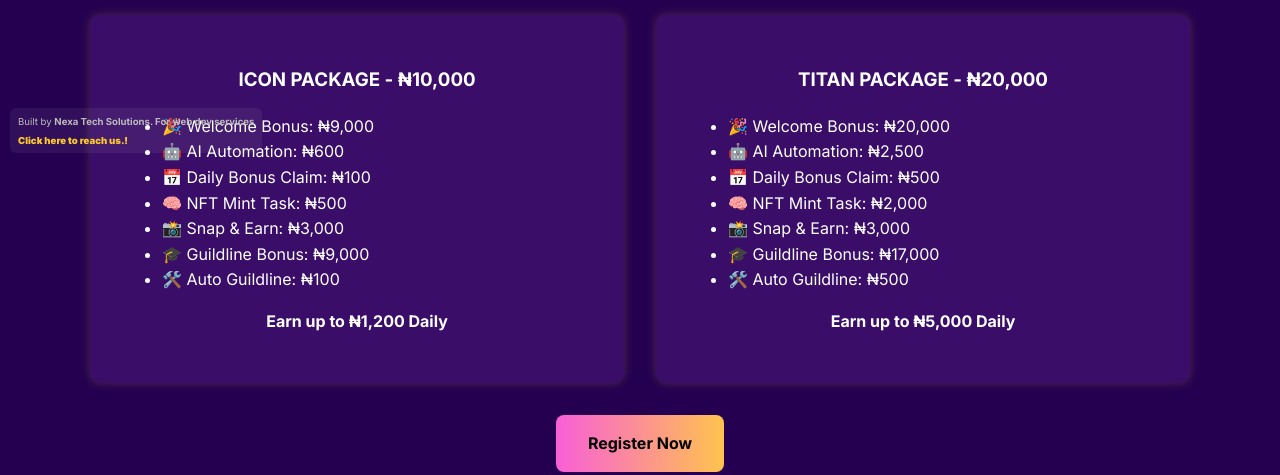
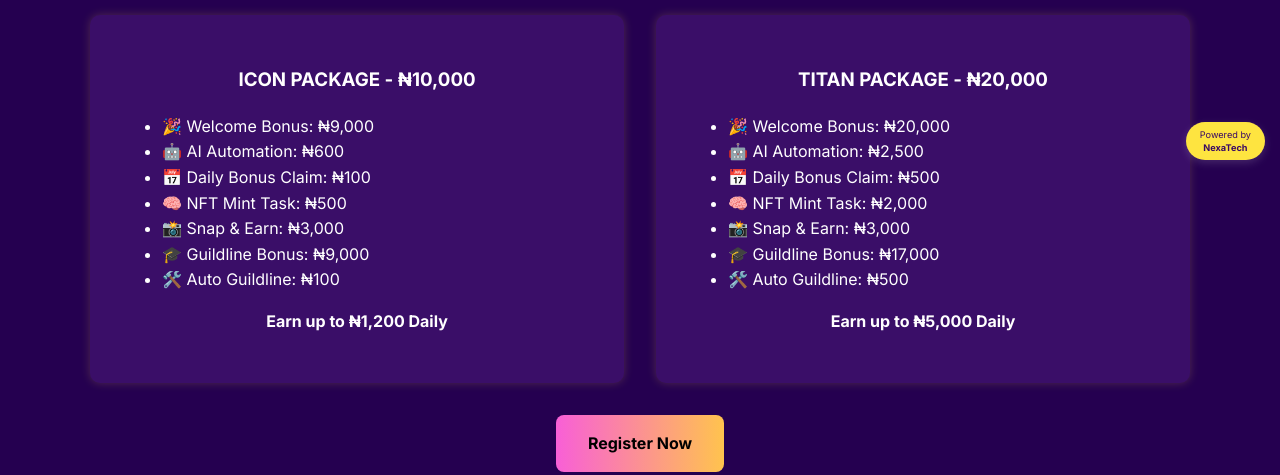
Before and after one commit to AaiJay1/workwave, a plain HTML site: page index.html in a window 1280 px wide. Shown: the part 625-1100 px from the top of the page. Drawn offline with Linux system fonts and the light colour scheme.

Commit message:
Update index.html

```diff
--- a/index.html
+++ b/index.html
@@ -157,36 +157,6 @@
       color: #A88DCB;
     }
 
-    .dev-credit-subtle {
-      position: fixed;
-      bottom: 22px;
-      left: 10px;
-      background: rgba(255, 255, 255, 0.06);
-      color: #bbb;
-      padding: 4px 8px;
-      font-size: 0.72rem;
-      border-radius: 6px;
-      z-index: 998;
-      font-family: 'Inter', sans-serif;
-    }
-
-    .dev-credit-subtle a {
-      color: #f9c92d;
-      text-decoration: none;
-      font-weight: 1000;
-    }
-
-    .dev-credit-subtle a:hover {
-      text-decoration: underline;
-    }
-
-    @media screen and (max-width: 480px) {
-      .dev-credit-subtle {
-        font-size: 0.95rem;
-        padding: 3px 6px;
-      }
-    }
-
     .scroll-top {
       position: fixed;
       bottom: 60px;
@@ -222,6 +192,31 @@
       .hero h1 { font-size: 2rem; }
       .hero p { font-size: 1rem; }
     }
+
+    .powered-by-btn {
+  position: fixed;
+  bottom: 15px;
+  right: 15px;
+  background: #FEE440;
+  color: #3B0A64;
+  font-weight: 500;
+  padding: 6px 14px;
+  border-radius: 30px;
+  font-size: 11px;
+  box-shadow: 0 3px 8px rgba(255, 255, 255, 0.15);
+  text-align: center;
+  text-decoration: none;
+  z-index: 9999;
+  transition: all 0.3s ease;
+  line-height: 1.2;
+}
+
+.powered-by-btn:hover {
+  background: #FF1FB0;
+  color: #fff;
+  transform: scale(1.05);
+  box-shadow: 0 4px 15px rgba(255, 111, 200, 0.4);
+}
   </style>
 </head>
 <body>
@@ -309,13 +304,13 @@
     <a href="/signup">Register Now</a>
   </section>
 
-  <div class="dev-credit-subtle">
-  <small>Built by <strong>Nexa Tech Solutions. For web dev services</strong> <br/><a href="https://wa.me/2348135137369?text=Hi%2C%20I%27m%20interested%20in%20getting%20a%20website%20like%20this.%20Let%27s%20talk." target="_blank">Click here to reach us.!</a></small>
-</div>
-
-
   <div class="lang-toggle" onclick="toggleLang()">🇳🇬 EN</div>
   <div class="scroll-top" id="scrollTopBtn" onclick="window.scrollTo({ top: 0, behavior: 'smooth' });">↑</div>
+
+  <!-- Floating Powered By Button -->
+<a href="https://josephaaijay.vercel.app" class="powered-by-btn" target="_blank" title="Visit Nexa by AaiJay">
+  <small>Powered by<br><strong>NexaTech</strong></small>
+</a>
 
   <footer>
     &copy; 2025 WorkWave. All rights reserved.
```
